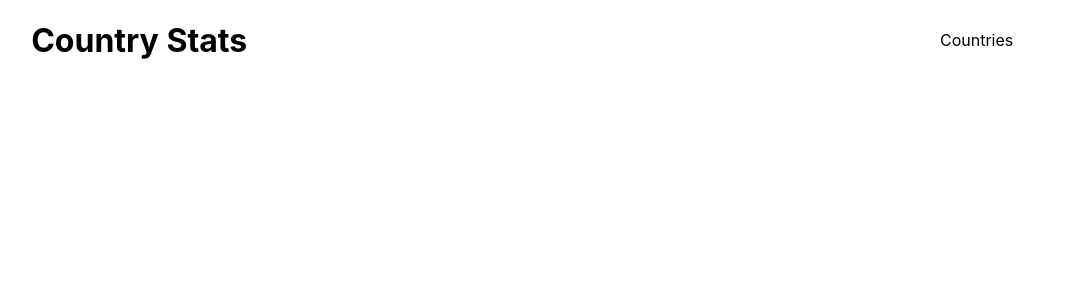
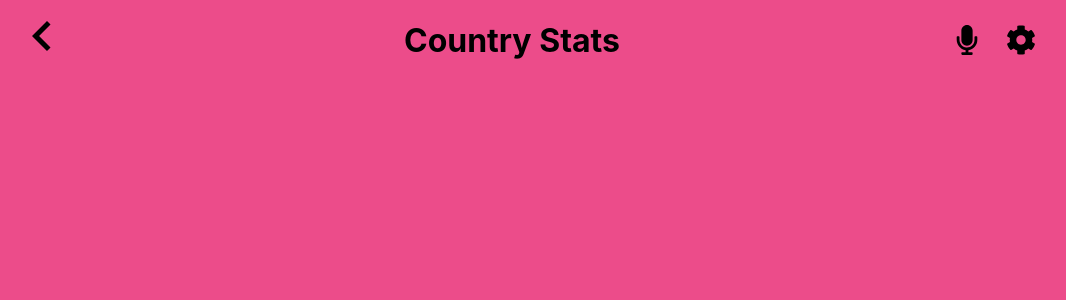
Before and after one commit to RoyJumah/WorldWise, a React (Create React App) app: page /countrieslist in a window 1280 px wide. Shown: the top 300 px of the page, without its empty margins (116-1182 px from the left). Built offline with nearby package versions, Linux system fonts and the light colour scheme.

Commit message:
Add icons

```diff
--- a/package.json
+++ b/package.json
@@ -3,12 +3,14 @@
   "version": "0.1.0",
   "private": true,
   "dependencies": {
+    "@heroicons/react": "^2.0.14",
     "@reduxjs/toolkit": "^1.9.2",
     "@testing-library/jest-dom": "^5.16.5",
     "@testing-library/react": "^13.4.0",
     "@testing-library/user-event": "^13.5.0",
     "react": "^18.2.0",
     "react-dom": "^18.2.0",
+    "react-icons": "^4.7.1",
     "react-redux": "^8.0.5",
     "react-router-dom": "^5.3.4",
     "react-scripts": "5.0.1",
--- a/src/components/MainHeader.js
+++ b/src/components/MainHeader.js
@@ -1,23 +1,34 @@
 import { NavLink } from 'react-router-dom';
 import './css/style.css';
+import { MdChevronLeft } from 'react-icons/md';
+import { FaMicrophone, FaCog } from 'react-icons/fa';
 
 const MainHeader = () => (
   <div className="display__flex">
+    <NavLink to="/">
+      <MdChevronLeft size={60} />
+      {' '}
+    </NavLink>
+
     <div className="header">
       <h1 className="page__header">Country Stats</h1>
     </div>
     <nav>
       <ul>
-        <li>
+        {/* <li>
           <NavLink exact to="/">
             Countries
           </NavLink>
-        </li>
+        </li> */}
         {/* <li>
           <NavLink to="/countrieslist">Countries List</NavLink>
         </li> */}
       </ul>
     </nav>
+    <div className="icons">
+      <FaMicrophone size={30} />
+      <FaCog size={30} />
+    </div>
   </div>
 );
 
--- a/src/components/css/style.css
+++ b/src/components/css/style.css
@@ -44,12 +44,26 @@ a.active {
   justify-content: space-between;
   width: 100%;
   height: 5rem;
-  background-color: #fff;
+  background-color: rgb(236, 76, 138);
   padding: 0 10%;
 }
 
-.display-flex__calculator {
+.icon-header {
   display: flex;
   justify-content: center;
-  gap: 6.4rem;
+  align-items: center;
 }
+
+.icons {
+  display: flex;
+  align-items: center;
+  justify-content: center;
+  gap: 24px;
+}
+
+.header {
+  display: flex;
+  align-items: center;
+  justify-content: center;
+  width: 100%;
+}
--- a/src/components/pages/Countries.js
+++ b/src/components/pages/Countries.js
@@ -1,6 +1,7 @@
 import React from 'react';
 import { useSelector } from 'react-redux';
 import { useParams } from 'react-router-dom';
+
 import { CSSTransition, TransitionGroup } from 'react-transition-group';
 import './Countries.css';
 
--- a/src/components/pages/CountriesList.css
+++ b/src/components/pages/CountriesList.css
@@ -10,7 +10,7 @@
 
 .country-item {
   width: 15%;
-  background: white;
+  background: #f070a1;
   box-shadow: 0 4px 4px rgba(0, 0, 0, 0.35);
   border-radius: 10px;
   display: flex;
--- a/src/index.css
+++ b/src/index.css
@@ -14,6 +14,7 @@ body {
     sans-serif;
   -webkit-font-smoothing: antialiased;
   -moz-osx-font-smoothing: grayscale;
+  background-color: rgb(236, 76, 138);
 }
 
 code {
```
Also changed, not shown: 1 other file (tests, documents, lock files or other folders).
